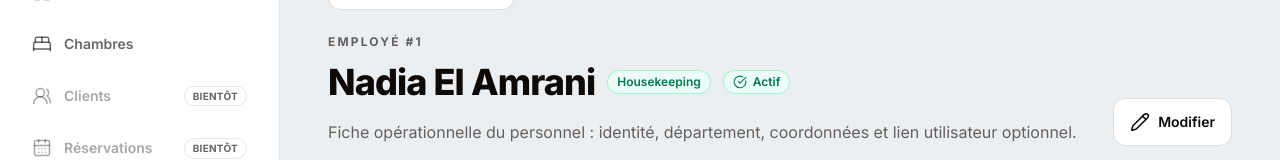
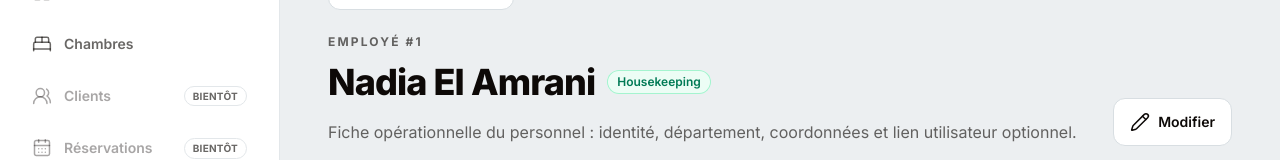
Before and after one commit to Mouad45-bit/hotel-management-system, a Next.js app in the folder frontend/: page /staff/1 in a window 1280 px wide. Shown: the part 170-330 px from the top of the page. Built offline with nearby package versions, Linux system fonts and the light colour scheme; no server answers.

Commit message:
fix(staff): simplify employee detail header

```diff
--- a/frontend/src/components/staff/StaffDetailClient.tsx
+++ b/frontend/src/components/staff/StaffDetailClient.tsx
@@ -196,7 +196,6 @@ export function StaffDetailClient({ employeeId }: StaffDetailClientProps) {
                             {employee.fullName}
                         </h2>
                         <DepartmentBadge department={employee.department} />
-                        <StaffStatusBadge active={employee.active} />
                     </div>
 
                     <p className="mt-4 max-w-3xl text-base leading-7 text-[var(--hms-text-muted)]">
```
